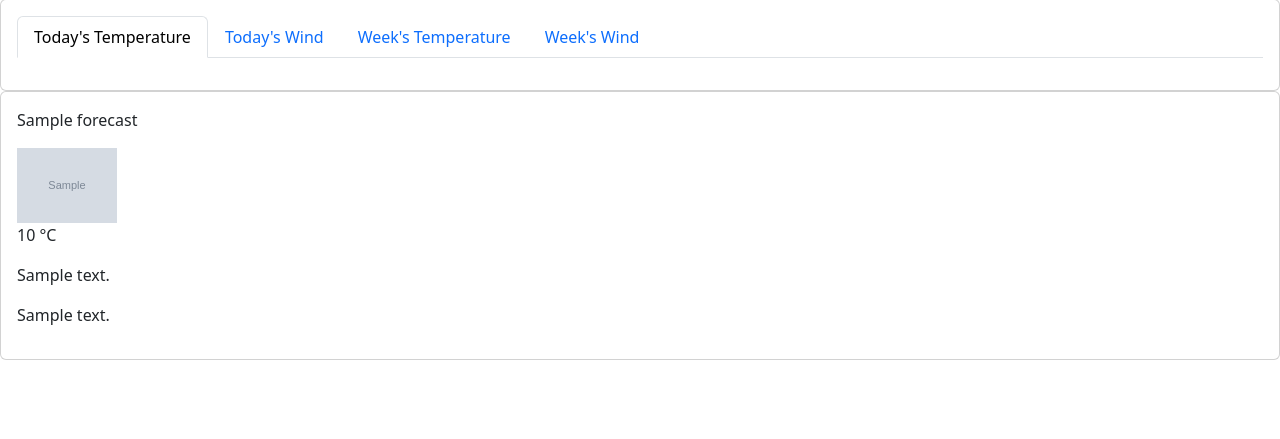
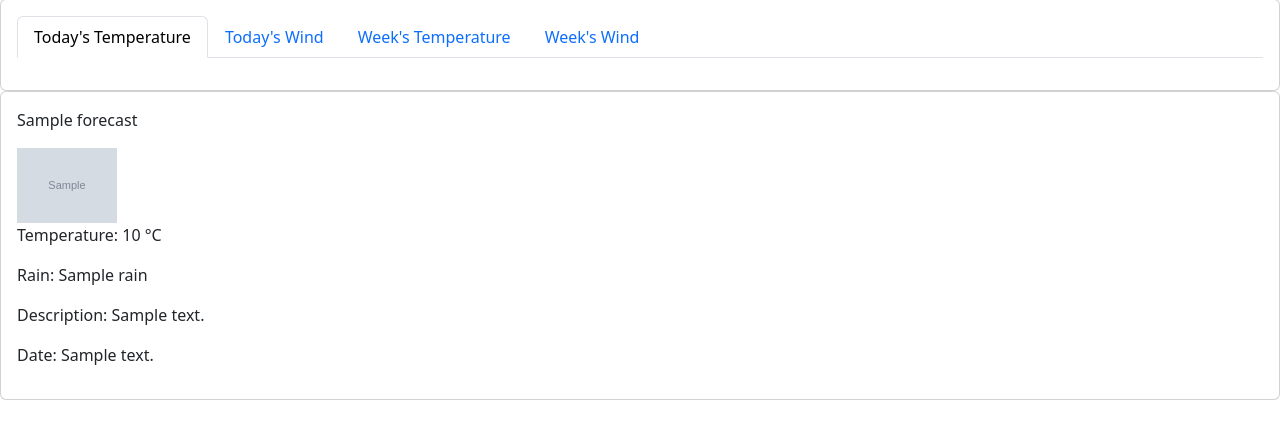
Before and after one commit to CommanderCodePro/googleweather, a Flask app: template templates/home.html in a window 1280 px wide. Shown: the part 188-627 px from the top of the page. Run offline with Flask 3, Linux system fonts and the light colour scheme; the template is opened without the code that fills it: most values are stand-ins (such as "Sample title", 1, 10 or a date in 2020); grey boxes marked "Sample" are stand-in pictures.

Commit message:
Added Rain data

```diff
--- a/app.py
+++ b/app.py
@@ -1,9 +1,8 @@
-from flask import Flask, render_template, request
+from flask import Flask, render_template
 from datetime import datetime
 import requests
 
 app = Flask(__name__)
-
 
 @app.route('/')
 def home():
@@ -11,84 +10,97 @@ def home():
     city = "http://ip-api.com/json/"
     location_response = requests.get(city).json().get("city")
 
-    if not location_response:
-        return "Location not found."
+    if location_response:
+        weather_url = f"http://api.openweathermap.org/data/2.5/weather?q={location_response}&APPID={api_key}"
+        print(weather_url)
+        forecast_url = f"https://api.openweathermap.org/data/2.5/forecast?q={location_response}&APPID={api_key}"
+        print(forecast_url)
 
-    weather_url = "http://api.openweathermap.org/data/2.5/weather?q=" + location_response + "&APPID=" + api_key
-    print(weather_url)
-    forecast_url = "https://api.openweathermap.org/data/2.5/forecast?q=" + location_response + "&APPID=" + api_key
-    print(forecast_url)
+        response_1 = requests.get(forecast_url).json()
+        response_2 = requests.get(weather_url).json()
 
-    response_1 = requests.get(forecast_url).json()
-    response_2 = requests.get(weather_url).json()
+        if 'list' in response_1 and 'main' in response_2:
+            # Weather Data
+            weather_list = response_2
+            weather_location = weather_list['name']
+            weather_timezone = response_2['timezone']
+            weather_description = weather_list['weather'][0]['description']
+            weather_temp = round(weather_list['main']['temp'] - 273.15)
+            weather_wind_speed = weather_list['wind']['speed']
+            weather_icon = weather_list['weather'][0]['icon']
+            weather_icon_url = f"http://openweathermap.org/img/w/{weather_icon}.png"
+            weather_pressure = weather_list['main']['pressure']
+            weather_humidity = weather_list['main']['humidity']
 
-    if 'list' not in response_1 or 'main' not in response_2:
-        return "Error fetching weather data."
+            weather_data = {
+                'location': weather_location,
+                'timezone': weather_timezone,
+                'description': weather_description,
+                'temp': weather_temp,
+                'wind_speed': weather_wind_speed,
+                'icon_url': weather_icon_url,
+                'pressure': weather_pressure,
+                'humidity': weather_humidity
+            }
 
-    # Weather Data
-    weather_data = []
-    weather_list = response_2
-    weather_location = weather_list['name']
-    weather_timezone = response_2['timezone']
-    weather_description = weather_list['weather'][0]['description']
-    weather_temp = round(weather_list['main']['temp'] - 273.15)
-    weather_wind_speed = weather_list['wind']['speed']
-    weather_icon = weather_list['weather'][0]['icon']
-    weather_icon_url = "http://openweathermap.org/img/w/" + weather_icon + ".png"
-    weather_pressure = weather_list['main']['pressure']
-    weather_humidity = weather_list['main']['humidity']
+            # Forecast Data
+            forecast_data = []
+            index = 0
+            forecast_list = response_1['list']
 
-    weather_data = {
-        'location': weather_location,
-        'timezone': weather_timezone,
-        'description': weather_description,
-        'temp': weather_temp,
-        'wind_speed': weather_wind_speed,
-        'icon_url': weather_icon_url,
-        'pressure': weather_pressure,
-        'humidity': weather_humidity
-    }
+            while index < len(forecast_list):
+                dt_text = forecast_list[index]['dt_txt']
 
-    # Forecast Data
-    forecast_data = []
-    index = 0
-    forecast_list = response_1['list']
+                # Temperature Rain
+                temp = round(forecast_list[index]['main']['temp'] - 273.15)
+                temp_min = round(forecast_list[index]["main"]['temp_min'] - 273.15)
+                temp_max = round(forecast_list[index]["main"]['temp_max'] - 273.15)
+                description = forecast_list[index]['weather'][0]['description']
+                icon = forecast_list[index]['weather'][0]['icon']
 
-    while index < len(forecast_list):
-        dt_text = forecast_list[index]['dt_txt']
-        # Temperature
-        temp = round(forecast_list[index]['main']['temp'] - 273.15)
-        temp_min = round(forecast_list[index]["main"]['temp_min'] - 273.15)
-        temp_max = round(forecast_list[index]["main"]['temp_max'] - 273.15)
-        description = forecast_list[index]['weather'][0]['description']
-        icon = forecast_list[index]['weather'][0]['icon']
+                #Rain
+                if 'rain' in forecast_list[index]:
+                    rain = forecast_list[index]['rain']
+                else:
+                    rain = "No Rain"
 
-        # Additional
-        wind_speed = forecast_list[index]['wind']['speed']
-        humidity = forecast_list[index]['main']['humidity']
-        pressure = forecast_list[index]['main']['pressure']
+                # Additional
+                wind_speed = forecast_list[index]['wind']['speed']
+                humidity = forecast_list[index]['main']['humidity']
+                pressure = forecast_list[index]['main']['pressure']
 
-        # Convert the string to a datetime object
-        date_object = datetime.strptime(dt_text, '%Y-%m-%d %H:%M:%S')
-        day_name = date_object.strftime('%A')
+                # Convert the string to a datetime object
+                date_object = datetime.strptime(dt_text, '%Y-%m-%d %H:%M:%S')
+                day_name = date_object.strftime('%A')
 
-        forecast_dict = {
-            "dt_text": dt_text,
-            "temp": temp,
-            "temp_min": temp_min,
-            "temp_max": temp_max,
-            "description": description,
-            "wind_speed": wind_speed,
-            "humidity": humidity,
-            "pressure": pressure,
-            "icon_url": "http://openweathermap.org/img/w/" + icon + ".png",
-            "day_name": day_name,
-            "date_object": date_object,
-        }
-        forecast_data.append(forecast_dict)
-        index += 8
+                forecast_dict = {
+                    "dt_text": dt_text,
+                    "temp": temp,
+                    "temp_min": temp_min,
+                    "temp_max": temp_max,
+                    "rain": rain,
+                    "description": description,
+                    "wind_speed": wind_speed,
+                    "humidity": humidity,
+                    "pressure": pressure,
+                    "icon_url": f"http://openweathermap.org/img/w/{icon}.png",
+                    "day_name": day_name,
+                    "date_object": date_object,
+                }
+                forecast_data.append(forecast_dict)
+                index += 8
 
-    return render_template('home.html', weather_data=weather_data, forecast_data=forecast_data)
+            return render_template('home.html', weather_data=weather_data, forecast_data=forecast_data)
+        else:
+            print("Error fetching weather data.")
+    else:
+        print("Location not found.")
+
+@app.route('/test')
+def test():
+    return render_template('test.html')
+
+
 
 
 if __name__ == '__main__':
--- a/templates/home.html
+++ b/templates/home.html
@@ -35,7 +35,7 @@
     <div class="card-body">
         <ul class="nav nav-tabs">
             <li class="nav-item">
-                <a class="nav-link active" aria-current="page" href="#today-temp" data-bs-toggle="tab">Today's Temperature</a>
+                <a class="nav-link active" aria-current="page" href="p" data-bs-toggle="tab">Today's Temperature</a>
             </li>
             <li class="nav-item">
                 <a class="nav-link" href="#today-wind" data-bs-toggle="tab">Today's Wind</a>
@@ -140,9 +140,10 @@
       <div class="col">
         <p>{{ data.day_name }}</p>
         <img src="{{ data.icon_url }}" alt="Weather Icon" style="width: 100px;" style="height: 200px;">
-        <p>{{ data.temp }} °C</p>
-        <p>{{ data.description }}</p>
-        <p>{{ data.dt_text }}</p>
+        <p> Temperature: {{ data.temp }} °C</p>
+        <p> Rain: {{ data.rain }}</p>
+        <p> Description: {{ data.description }}</p>
+        <p> Date: {{ data.dt_text }}</p>
       </div>
       {% endfor %}
     </div>
```
